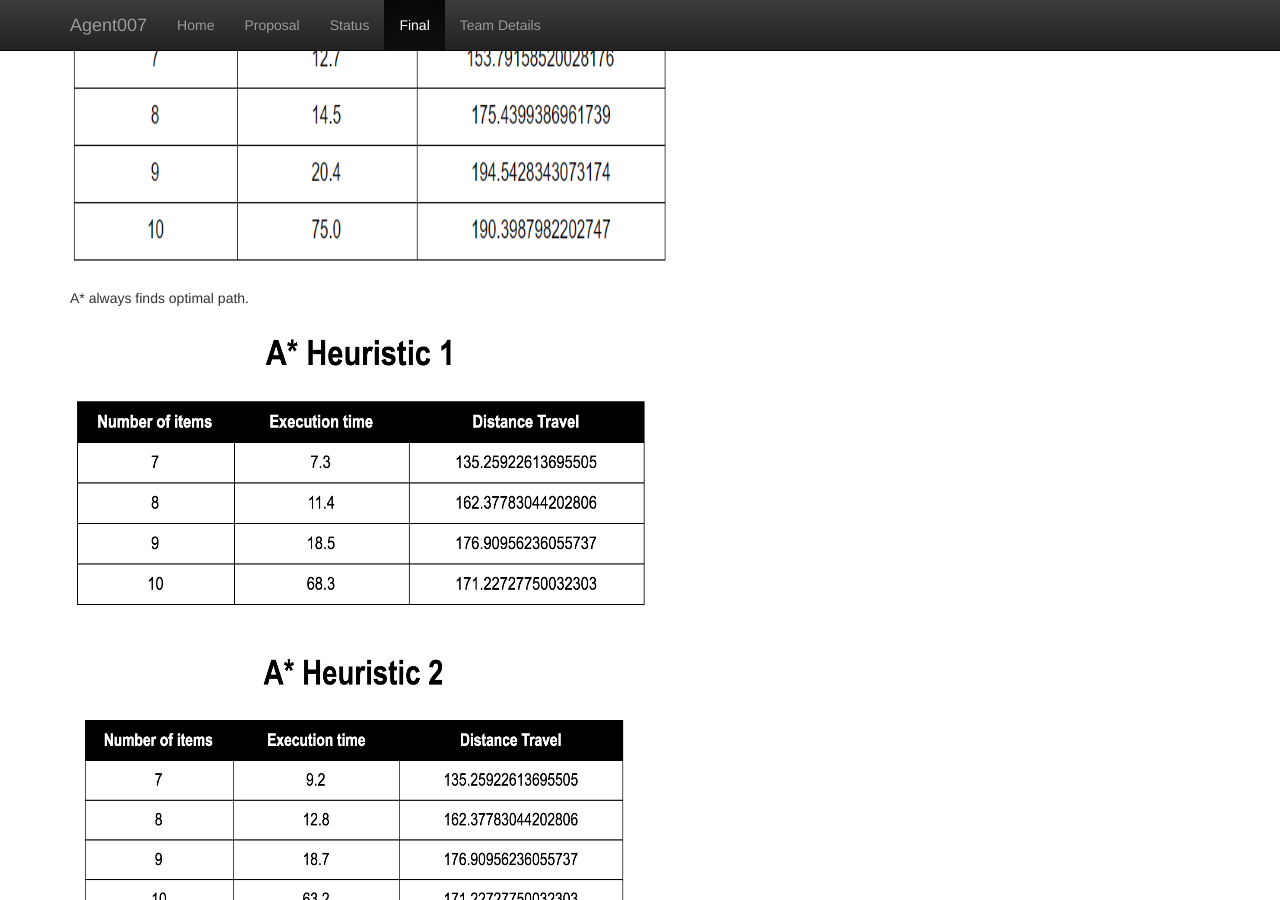
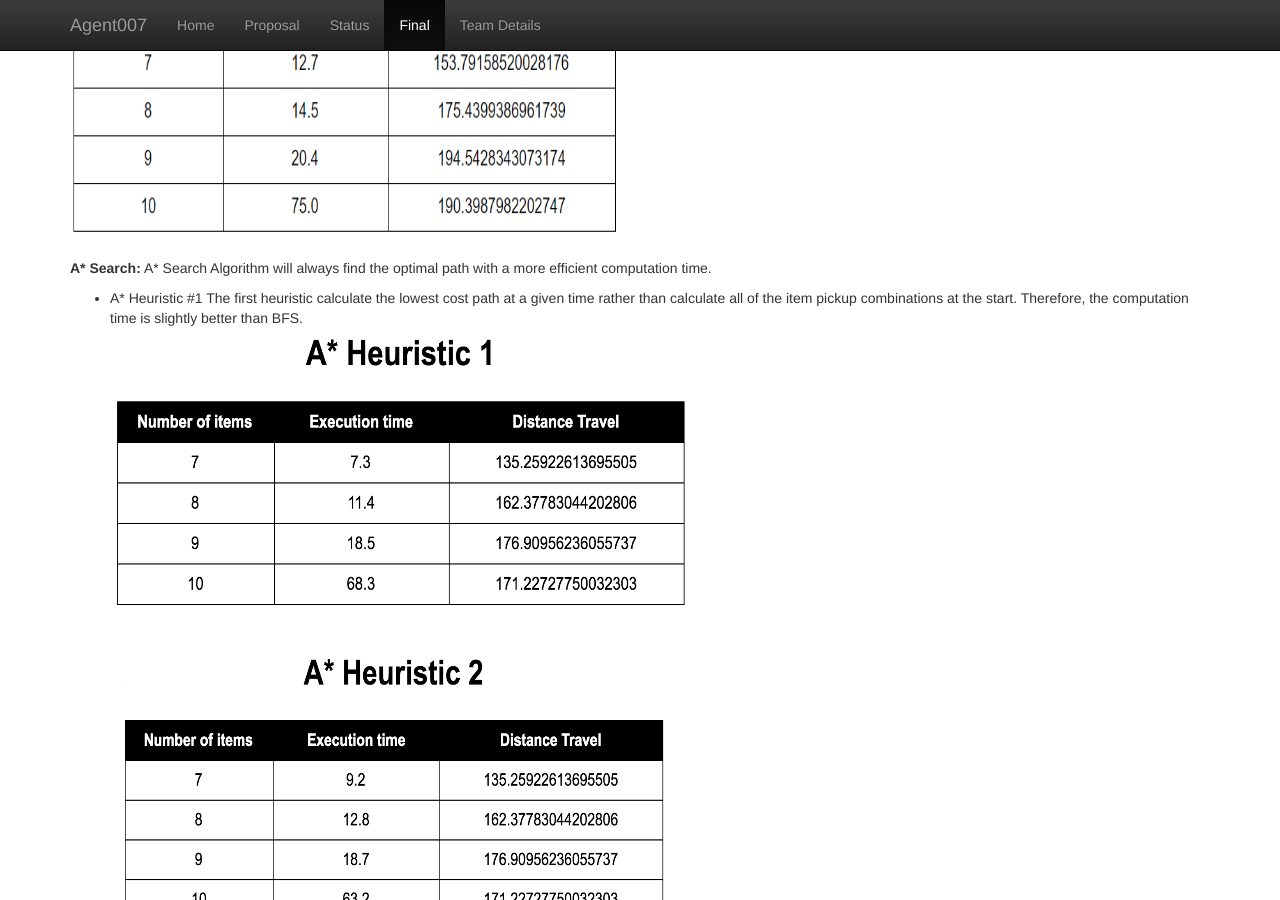
Before and after one commit to KumarHX/Agent007, a Jekyll site: the page built from docs/final.md, in a window 1280 px wide and 900 px high, scrolled down 3037 px. Built offline with Jekyll 4.4.1, drawn with Linux system fonts in a browser that asks for light colours; some of the changed text lies outside the part shown.

Commit message:
Update final.md

```diff
--- a/docs/final.md
+++ b/docs/final.md
@@ -57,15 +57,16 @@ We compute the execution time and the total distance travelled for each algorith
 Breadth First Search Algorithm will always find the optimal path run with minimum distance travelled. However, the computation time is slow since it needs to calculate the distance of each possible item pickup combinations.
 <br>
 <a href="url"><img src="bfsChart.png" align="center" height="250" width="550" ></a>
-<br>
+<br><br>
 **Greedy Search:**
 Greedy Search Algorithm does not find the optimal path but the computation time is relatively fast when the map have more items. It does not calculate the distance for every potential path; instead, it return the shortest path based on the current agent position.
 <br>
-<a href="url"><img src="greedychart.png" align="center" height="300" width="600" ></a>
-<br>
-<br>
-A* always finds optimal path.
-<br>
+<a href="url"><img src="Greedychart.png" align="center" height="250" width="550" ></a>
+<br><br>
+**A* Search:**
+A* Search Algorithm will always find the optimal path with a more efficient computation time.
+- A* Heuristic #1
+The first heuristic calculate the lowest cost path at a given time rather than calculate all of the item pickup combinations at the start. Therefore, the computation time is slightly better than BFS.
 <br>
 <a href="url"><img src="hueristic1.png" align="center" height="300" width="600" ></a>
 <br>
```
Also changed, not shown: other parts of docs/final.md (+1 -1 lines).
